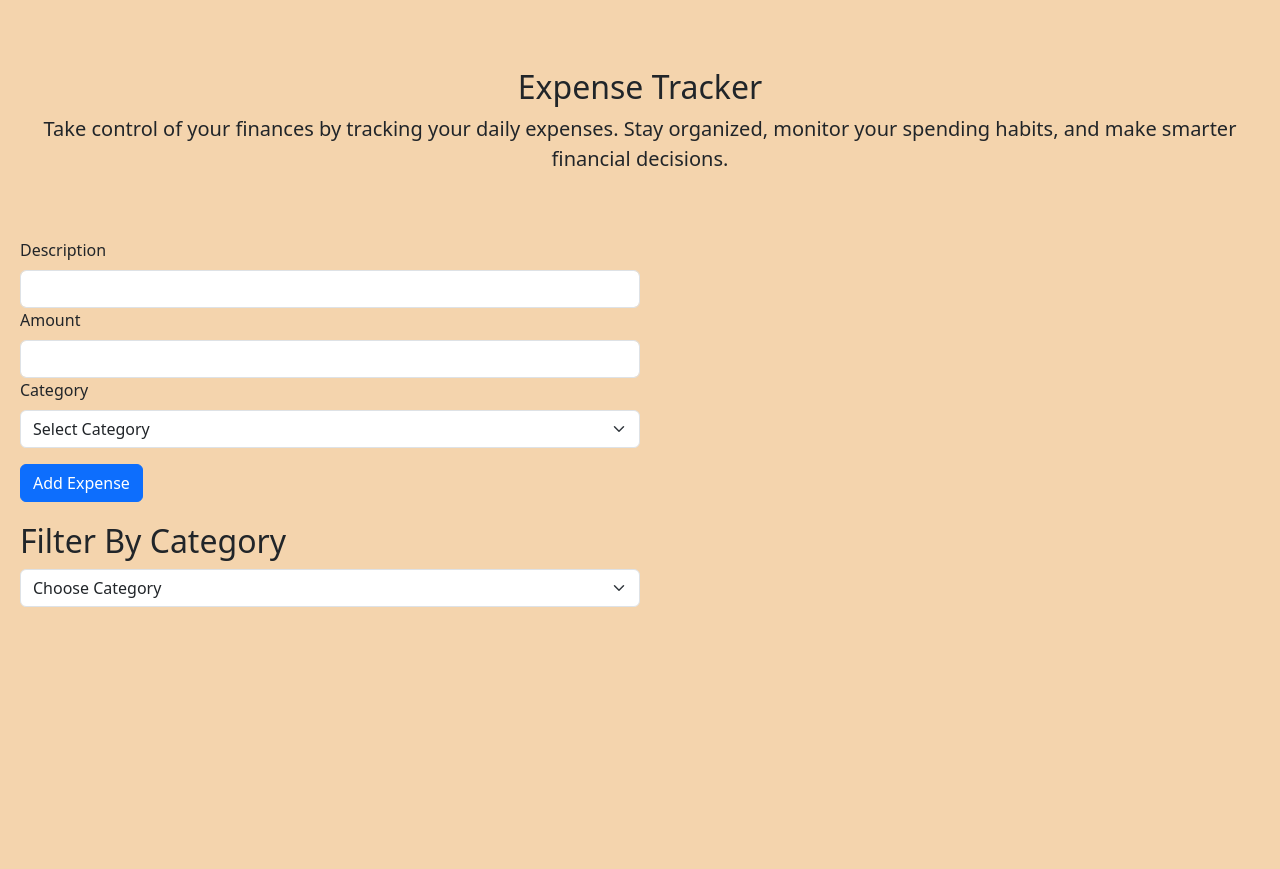
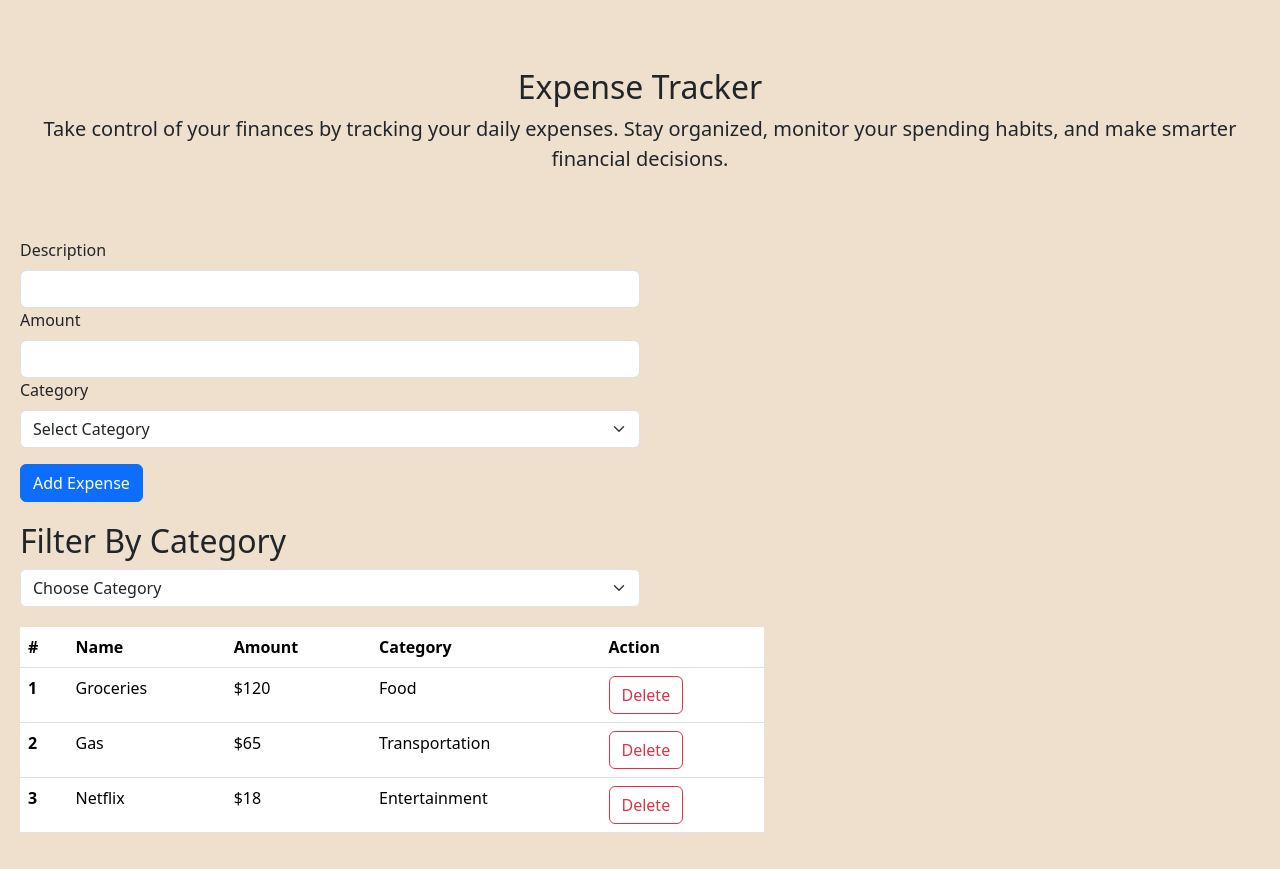
Before and after one commit to jangwalia/Expense-tracker, a React (Vite) app: page / in a window 1280 px wide. Before the commit the page ends 840 px from the top, so only its background shows below. Built offline with nearby package versions, Linux system fonts and the light colour scheme.

Commit message:
added table

```diff
--- a/src/App.css
+++ b/src/App.css
@@ -5,3 +5,7 @@
   margin-top: 20px;
   width: 50%;
 }
+.table {
+  margin-top: 20px;
+  width: 60%;
+}
--- a/src/App.tsx
+++ b/src/App.tsx
@@ -2,7 +2,10 @@ import { useState } from "react";
 import Heading from "./components/Heading";
 import ExpenseForm from "./components/ExpenseForm";
 import CategoryList from "./components/CategoryList";
+import ExpenseListTable from "./components/ExpenseListTable";
 import "./App.css";
+import { initialList } from "./data/expense";
+import type { ExpenseList } from "./types/expense";
 
 interface FilterCategory {
   selectedFilterCategory: string | null;
@@ -11,6 +14,7 @@ function App() {
   const [filter, setFilter] = useState<FilterCategory>({
     selectedFilterCategory: null,
   });
+  const [filterList, setFilterList] = useState<ExpenseList[]>(initialList);
   const handleFilterChange = (data: string) => {
     setFilter({
       selectedFilterCategory: data,
@@ -21,6 +25,7 @@ function App() {
       <Heading />
       <ExpenseForm />
       <CategoryList filter={filter} updateFilter={handleFilterChange} />
+      <ExpenseListTable tableData={filterList} />
     </div>
   );
 }
--- /dev/null
+++ b/src/components/ExpenseListTable.tsx
@@ -0,0 +1,37 @@
+import type { ExpenseList } from "../types/expense";
+interface ExpenseTable {
+  tableData: ExpenseList[];
+}
+
+function ExpenseListTable({ tableData }: ExpenseTable) {
+  return (
+    <table className="table">
+      <thead>
+        <tr>
+          <th scope="col">#</th>
+          <th scope="col">Name</th>
+          <th scope="col">Amount</th>
+          <th scope="col">Category</th>
+          <th scope="col">Action</th>
+        </tr>
+      </thead>
+      <tbody>
+        {tableData.map((item, index) => (
+          <tr key={item.id}>
+            <th scope="row">{index + 1}</th>
+            <td>{item.title}</td>
+            <td>${item.amount}</td>
+            <td>{item.category}</td>
+            <td>
+              <button type="button" className="btn btn-outline-danger">
+                Delete
+              </button>
+            </td>
+          </tr>
+        ))}
+      </tbody>
+    </table>
+  );
+}
+
+export default ExpenseListTable;
--- /dev/null
+++ b/src/data/expense.ts
@@ -0,0 +1,22 @@
+import { type ExpenseList } from "../types/expense";
+
+export const initialList: ExpenseList[] = [
+  {
+    id: 1,
+    title: "Groceries",
+    amount: 120,
+    category: "Food",
+  },
+  {
+    id: 2,
+    title: "Gas",
+    amount: 65,
+    category: "Transportation",
+  },
+  {
+    id: 3,
+    title: "Netflix",
+    amount: 18,
+    category: "Entertainment",
+  },
+];
--- a/src/index.css
+++ b/src/index.css
@@ -7,5 +7,5 @@ body,
 body {
   margin: 0;
   padding: 20px;
-  background-color: rgb(244, 212, 173);
+  background-color: rgb(239, 224, 206);
 }
--- /dev/null
+++ b/src/types/expense.ts
@@ -0,0 +1,6 @@
+export interface ExpenseList {
+  id: number;
+  title: string;
+  amount: number;
+  category: string;
+}
```
